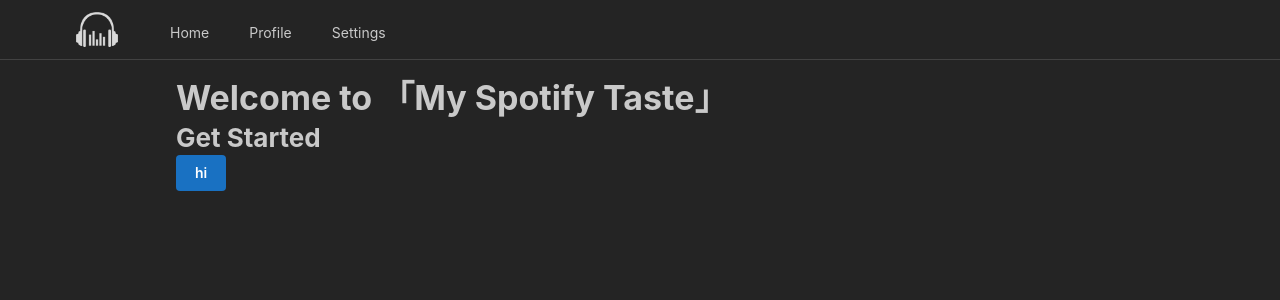
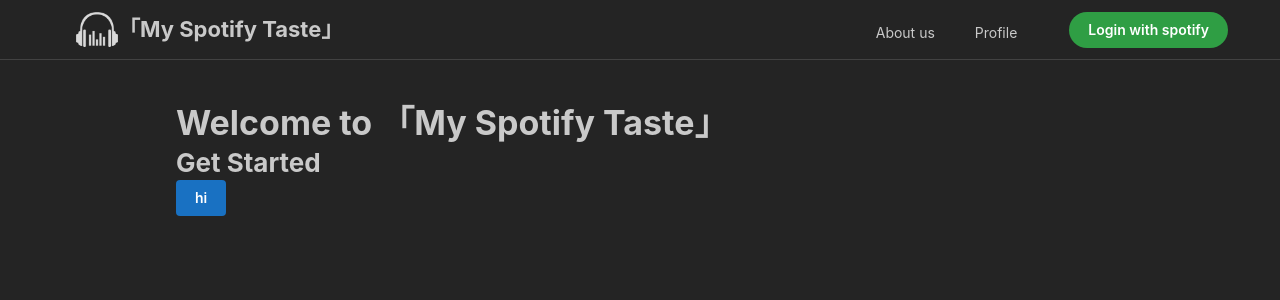
Before and after one commit to NayHtetKyaw/mySpotifyTaste, a Next.js app in the folder frontend/: page / in a window 1280 px wide. Shown: the top 300 px of the page. Built offline with nearby package versions, Linux system fonts and the light colour scheme.

Commit message:
navbar complete

```diff
--- a/frontend/src/components/core/AppShell.tsx
+++ b/frontend/src/components/core/AppShell.tsx
@@ -18,7 +18,7 @@
 			}}
 			padding="md"
 		>
-			<ApplicationHeader opened={opened} toggle={toggle} />
+			<ApplicationHeader opened={opened} toggle={toggle} isLoggedIn={false} onLogin={() => {}} onLogout={() => {}}/>  //TODO: Implement login/logout
 			<ApplicationNavigation opened={opened} />
 
 			<AppShell.Main className="h-dvh">{children}</AppShell.Main>
--- a/frontend/src/components/core/ApplicationHeader.tsx
+++ b/frontend/src/components/core/ApplicationHeader.tsx
@@ -1,16 +1,13 @@
-import {
-    AppShell,
-    Burger,
-    NavLink,
-    Flex,
-    LoadingOverlay,
-} from "@mantine/core";
+import { AppShell, Burger, NavLink, Flex, Title, Button } from "@mantine/core";
 import Link from "next/link";
 import Image from "next/image";
 
 interface ApplicationHeaderProps {
     opened: boolean;
     toggle: () => void;
+    isLoggedIn: boolean;
+    onLogin: () => void;
+    onLogout: () => void;
 }
 
 export interface NavigationItem {
@@ -48,8 +45,8 @@
 
 export const navigationItems: NavigationItem[] = [
     {
-        title: "Home",
-        href: "/",
+        title: "About us",
+        href: "/about",
         // icon: <DashboardIcon />
     },
     {
@@ -57,21 +54,19 @@
         href: "/profile",
         // icon: <ProfileIcon />
     },
-    {
-        title: "Settings",
-        href: "/settings",
-        // icon: <SettingsIcon />
-    },
 ];
 
 export default function ApplicationHeader({
     opened,
     toggle,
+    isLoggedIn,
+    onLogin,
+    onLogout,
 }: ApplicationHeaderProps) {
     return (
         <AppShell.Header p="sm">
             <Flex align="center" h="100%">
-                <div className="container relative max-auto h-full">
+                <div className="w-full relative max-auto h-full">
                     <div className="flex h-full flex-row items-center">
                         <Burger
                             opened={opened}
@@ -84,7 +79,15 @@
                             src="/assets/images/myspotifytaste-logo.png"
                             alt="My Spotify Taste"
                         />
+                        <Title order={3} className="min-w-56 text-sm md:text-lg lg:text-lg">
+                            「My Spotify Taste」
+                        </Title>
                         <Navigation items={navigationItems} />
+                        <LoginButton
+                            isLoggedIn={isLoggedIn}
+                            onLogin={onLogin}
+                            onLogout={onLogout}
+                        />
                     </div>
                 </div>
             </Flex>
@@ -94,7 +97,7 @@
 
 function Navigation({ items }: { items: NavigationItem[] }) {
     return (
-        <div className="ml-10 hidden h-full w-full flex row items-center gap-x-4 lg:flex">
+        <div className="ml-10 hidden h-full w-full flex row justify-end gap-x-4 lg:flex">
             {items.map((item) => (
                 <div
                     key={"navitem" + item.title}
@@ -125,3 +128,19 @@
         />
     );
 }
+
+export function LoginButton({ isLoggedIn, onLogin, onLogout }: { isLoggedIn: boolean; onLogin: () => void; onLogout: () => void }) {
+    return (
+        <div className="hidden lg:ml-10 lg:mr-10 lg:inline w-fit">
+            {isLoggedIn ? (
+                <Button onClick={onLogout} variant="filled" color="green" radius={20}>
+                    Logout
+                </Button>
+            ) : (
+                <Button onClick={onLogin} variant="filled" color="green" radius={20}>
+                    Login with spotify
+                </Button>
+            )}
+        </div>
+    );
+}
--- a/frontend/src/components/core/ApplicationNavigation.tsx
+++ b/frontend/src/components/core/ApplicationNavigation.tsx
@@ -1,7 +1,7 @@
-import {AppShell, RemoveScroll, Stack} from "@mantine/core";
-import Link from "next/link";
+import {AppShell, RemoveScroll, Stack, Button} from "@mantine/core";
 import { navigationItems } from "./ApplicationHeader";
 import RecursiveNavLink from "./RecursiveNavlink";
+import { LoginButton } from "./ApplicationHeader";
 
 interface ApplicationNavigationProps {
     opened: boolean;
@@ -15,6 +15,10 @@
                    {navigationItems.map(({ title, href, subItems }) => (
                         <RecursiveNavLink key={title} item={{ title, href }} />
                     ))}
+
+                    <div className="mt-auto lg:ml-2">
+                        <LoginButton isLoggedIn={false} onLogin={() => {}} onLogout={() => {}} />
+					</div>
                 </Stack>
             </RemoveScroll>
         </AppShell.Navbar>
```
